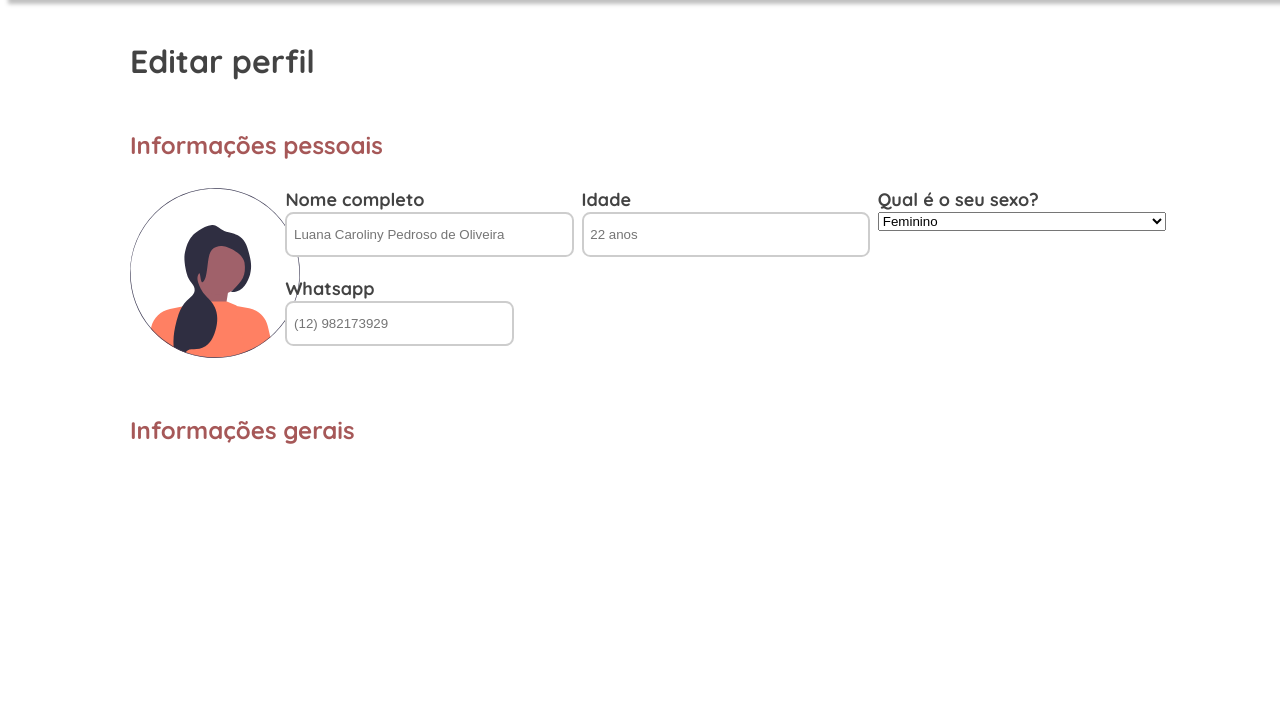
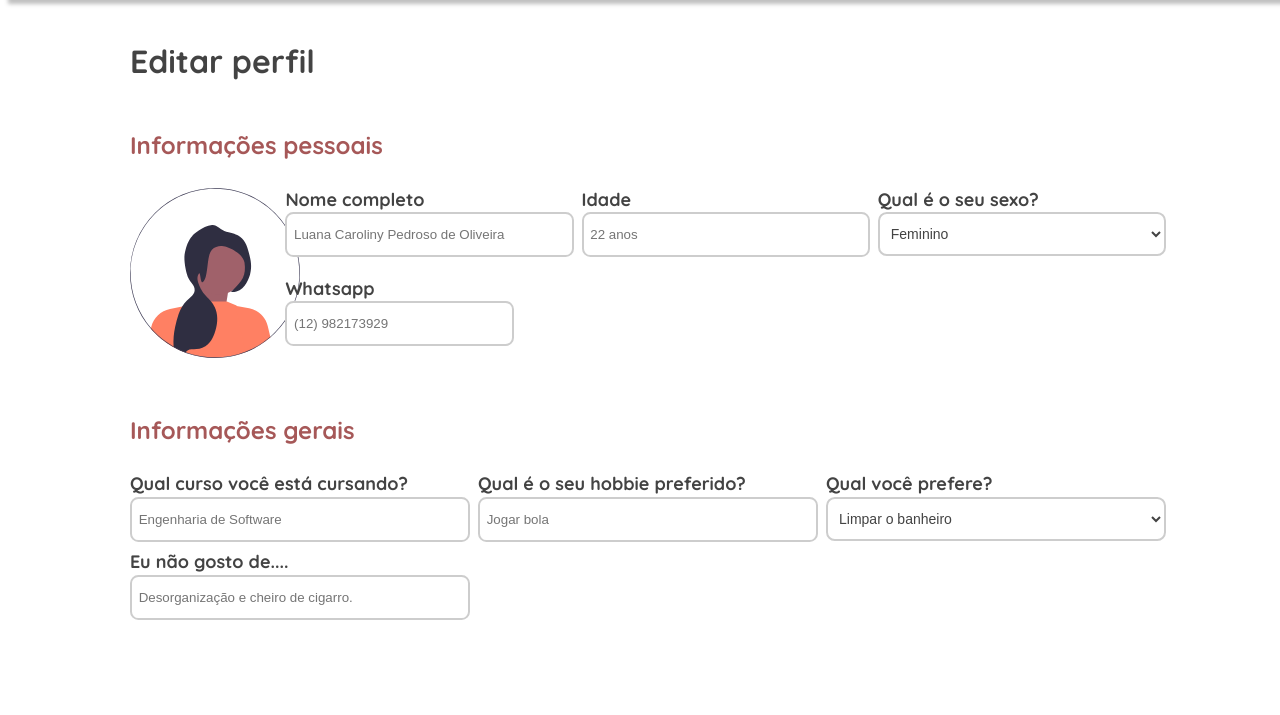
Before and after one commit to luacarol/unirep, a Django app: page /edit-profile in a window 1280 px wide. Shown: the part 101-816 px from the top of the page. Run offline with Django 4.2, Linux system fonts and the light colour scheme.

Commit message:
Estilizando o select

```diff
--- a/unirep_app/static/css/global.css
+++ b/unirep_app/static/css/global.css
@@ -226,7 +226,8 @@ body {
     margin-bottom: 1.688em;
 }
 
-.card .basic-informations p, .card .extra-informations p {
+.card .basic-informations p,
+.card .extra-informations p {
     margin: 0em;
 }
 
@@ -307,3 +308,43 @@ body {
 .member-card .basic-informations p {
     margin: 0em;
 }
+
+/* select */
+
+.select {
+    height: 3.125em;
+    line-height: 3.125em;
+    background: var(--white);
+    border: 0.188em solid var(--light-gray);
+    border-radius: 0.625em;
+    -webkit-tap-highlight-color: transparent;
+    box-sizing: border-box;
+    clear: both;
+    cursor: pointer;
+    display: block;
+    float: left;
+    font-weight: 500;
+    font-size: 0.875em;
+    line-height: 1.125em;
+    color: var(--black);
+    outline: none;
+    padding-left: 0.5em;
+    padding-right: 0.5em;
+}
+
+
+.select .option {
+    cursor: pointer;
+    font-weight: 500;
+    line-height: 3.125em;
+    min-height: 1.375em;
+    list-style: none;
+    outline: none;
+    padding-left: 0.5em;
+    padding-right: 0.5em;
+    text-align: left;
+}
+
+.select:active {
+    border-color: var(--light-gray);
+}
--- a/unirep_app/templates/edit_profile.html
+++ b/unirep_app/templates/edit_profile.html
@@ -54,9 +54,9 @@
 
                         <div class="label-input-placeholder">
                             <label for="sex_selection" class="minor-subtitle">Qual é o seu sexo?</label>
-                            <select name="" id="sex_selection">
-                                <option value="female">Feminino</option>
-                                <option value="male">Masculino</option>
+                            <select name="" id="sex_selection" class="select">
+                                <option class="option" value="female">Feminino</option>
+                                <option class="option" value="male">Masculino</option>
                             </select>
                         </div>
 
@@ -77,6 +77,41 @@
 
             <h2 class="subtitle">Informações gerais</h3>
 
+                <div class="two-rows">
+
+                    <div class="three-columns">
+
+                        <div class="label-input-placeholder">
+                            <label for="course" class="minor-subtitle">Qual curso você está cursando?</label>
+                            <input type="text" id="course" placeholder="Engenharia de Software" class="input">
+                        </div>
+
+                        <div class="label-input-placeholder">
+                            <label for="hobbie" class="minor-subtitle">Qual é o seu hobbie preferido?</label>
+                            <input type="text" id="hobbie" placeholder="Jogar bola" class="input">
+                        </div>
+
+                        <div class="label-input-placeholder">
+                            <label for="which_do_you_prefer" class="minor-subtitle">Qual você prefere?</label>
+                            <select name="" id="which_do_you_prefer" class="select">
+                                <option class="option" value="female">Limpar o banheiro</option>
+                                <option class="option" value="male">Lavar a louça</option>
+                            </select>
+                        </div>
+
+                    </div>
+
+                    <div class="three-columns">
+
+                        <div class="label-input-placeholder">
+                            <label for="i_do_not_like" class="minor-subtitle">Eu não gosto de....</label>
+                            <input type="text" id="i_do_not_like" placeholder="Desorganização e cheiro de cigarro." class="input">
+                        </div>
+
+                    <div>
+
+                </div>
+
         </div>
 
     </div>
--- a/unirep_app/templates/home.html
+++ b/unirep_app/templates/home.html
@@ -67,7 +67,7 @@
                             <p class="commom-text" id="user-description">Descrição curta do perfil do usuário falando da sua personalidade. Descrição curta do perfil do usuário falando da sua personalidade. Descrição curta do perfil do usuário falando da sua personalidade.</p>
                         </div>
 
-                        <a href="" class="link-navigation">
+                        <a href="{% url 'edit-profile' %}" class="link-navigation">
                             <p class="minor-subtitle">Editar meu perfil</p>
                             <img src="{% static 'img/arrow-orange-icon.svg' %}" alt="Seta laranja que aponta para a direita.">
                         </a>
```
